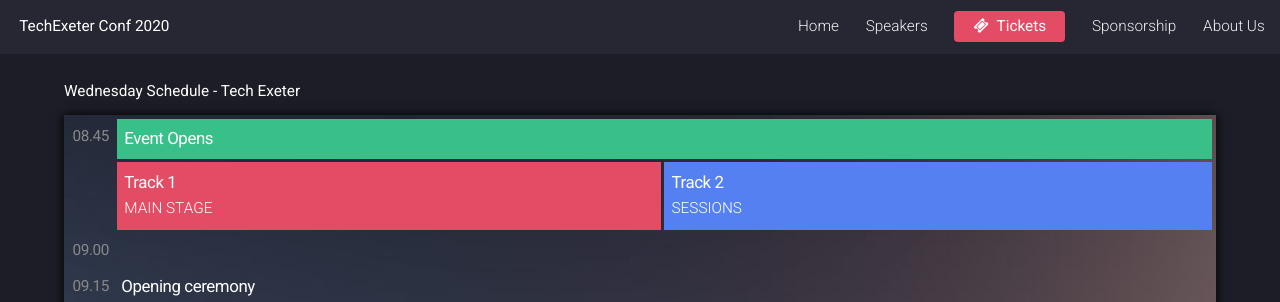
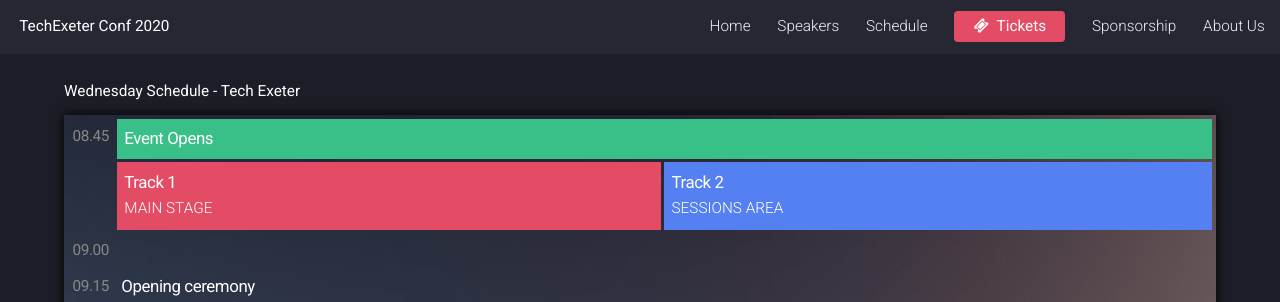
Before and after one commit to TechExeter/conference-2020, a Jekyll site: the page built from _pages/schedule.md, in a window 1280 px wide and 900 px high. Shown: the top 302 px of the window. Built offline with Jekyll 4.4.1, drawn with Linux system fonts in a browser that asks for light colours; some of the changed text lies outside the part shown.

```diff
--- a/_includes/header.html
+++ b/_includes/header.html
@@ -4,8 +4,8 @@
 	<nav id="nav">
 		<ul>
 			<li><a href="{{ site.url }}{{ site.baseurl }}/index.html">Home</a></li>
-
 			<li><a href="{{ site.url }}{{ site.baseurl }}/speakers.html">Speakers</a></li>
+			<li><a href="{{ site.url }}{{ site.baseurl }}/schedule.html">Schedule</a></li>
 			<li><a href="{{ site.url }}{{ site.baseurl }}/tickets.html" class="button special icon fa-ticket">Tickets</a></li>
 			<li><a href="{{ site.url }}{{ site.baseurl }}/become-a-sponsor.html">Sponsorship</a></li>
 			<li><a href="{{ site.url }}{{ site.baseurl }}/about.html">About Us</a></li>
--- a/_layouts/speakers.html
+++ b/_layouts/speakers.html
@@ -19,7 +19,7 @@
         <h2 id="name" class="page__title" itemprop="headline">
           {{ page.name | markdownify | remove: "<p>" | remove: "</p>" }}</h2>
         <div class="speaker-title">
-          <strong>{{ page.title }}</strong> {% if page.company %} at {{ page.company }} {% endif %}
+          <strong>{{ page.title }}</strong> {% if page.company %} {{ page.company }} {% endif %}
         </div>
 
         {% if page.twitter %}
--- a/_pages/schedule.md
+++ b/_pages/schedule.md
@@ -148,7 +148,7 @@
   </div>
   <div class="item head t2" style="grid-area: t2head;" id="track_2">
   <h2>Track 2</h2>
-  SESSIONS
+  SESSIONS AREA
   </div>
 
 </div>
@@ -184,7 +184,7 @@
   </div>
   <div class="item head t2" style="grid-area: t2head;" id="track_2">
   <h2>Track 2</h2>
-  SESSIONS
+  SESSIONS AREA
   </div>
 
 </div>
```
